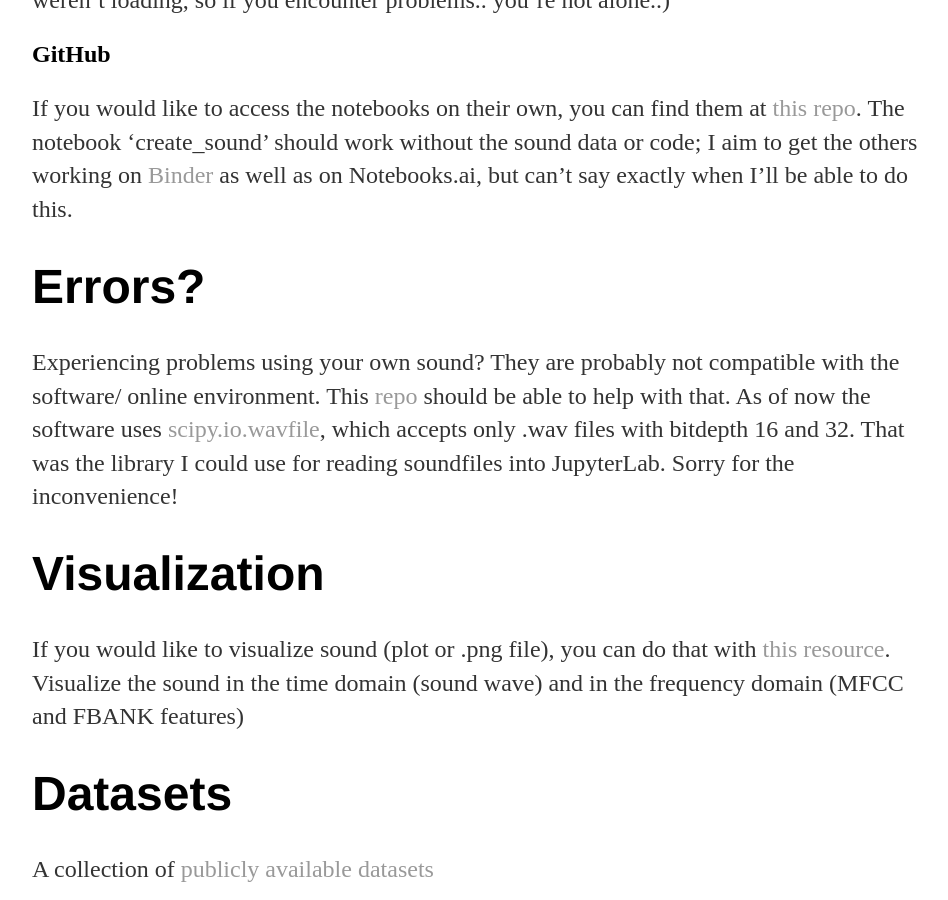
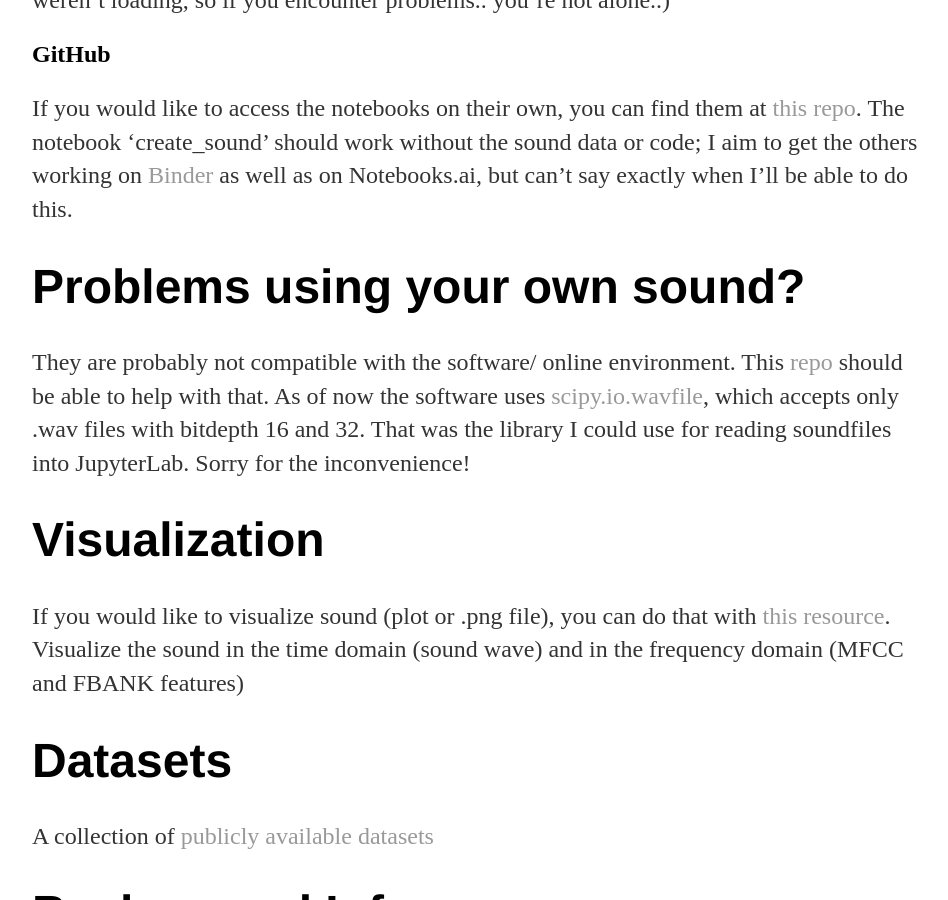
Before and after one commit to a-n-rose/a-n-rose.github.io, a Jekyll site: the page built from _posts/2019-10-04-Talk-Resources-PyCon-PyData-Berlin-2019.md, in a window 1280 px wide and 900 px high, scrolled down 839 px. Shown: the whole window, without its empty margins (160-1108 px from the left). Built offline with Jekyll 4.4.1, drawn with Linux system fonts in a browser that asks for light colours.

Commit message:
subsection title adjustment
clearer and more descript

```diff
--- a/_posts/2019-10-04-Talk-Resources-PyCon-PyData-Berlin-2019.md
+++ b/_posts/2019-10-04-Talk-Resources-PyCon-PyData-Berlin-2019.md
@@ -22,9 +22,9 @@
 
 If you would like to access the notebooks on their own, you can find them at <a href="https://github.com/a-n-rose/experiment-with-sound-in-Python-filtering-and-deep-learning">this repo</a>. The notebook 'create_sound' should work without the sound data or code; I aim to get the others working on <a href="https://hub.gke.mybinder.org/user/a-n-rose-experi-d-deep-learning-l9fqpls1/tree">Binder</a> as well as on Notebooks.ai, but can't say exactly when I'll be able to do this.
 
-# Errors?
+# Problems using your own sound?
 
-Experiencing problems using your own sound? They are probably not compatible with the software/ online environment. This <a href="https://github.com/a-n-rose/python-sound-prep#prepare-audio-for-jupyter-lab">repo</a> should be able to help with that. As of now the software uses <a href="https://docs.scipy.org/doc/scipy/reference/generated/scipy.io.wavfile.read.html">scipy.io.wavfile</a>, which accepts only .wav files with bitdepth 16 and 32. That was the library I could use for reading soundfiles into JupyterLab. Sorry for the inconvenience!
+They are probably not compatible with the software/ online environment. This <a href="https://github.com/a-n-rose/python-sound-prep#prepare-audio-for-jupyter-lab">repo</a> should be able to help with that. As of now the software uses <a href="https://docs.scipy.org/doc/scipy/reference/generated/scipy.io.wavfile.read.html">scipy.io.wavfile</a>, which accepts only .wav files with bitdepth 16 and 32. That was the library I could use for reading soundfiles into JupyterLab. Sorry for the inconvenience!
 
 # Visualization
 
```
